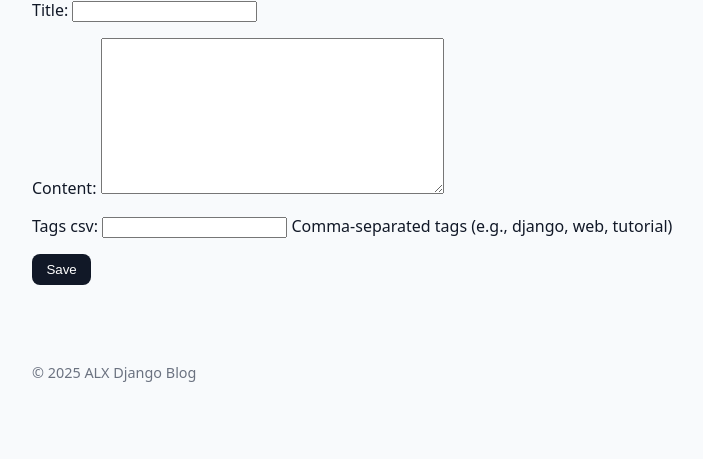
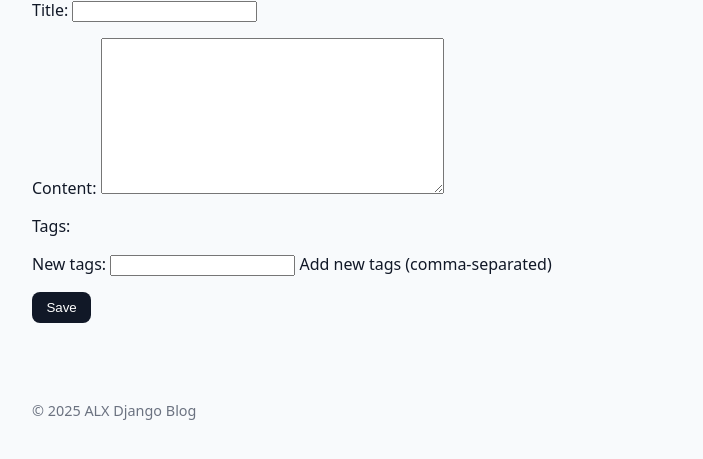
Before and after one commit to yoh-ad/Alx_DjangoLearnLab, a Django app: page /posts/new/ in a window 1280 px wide. Shown: the part 165-624 px from the top of the page, without its empty margins (158-861 px from the left). Run offline with Django 5.2, Linux system fonts and the light colour scheme; the visitor is signed in with stand-in values (Sample User, id 1); data that the repository does not hold is empty.

Commit message:
Add files via upload

```diff
--- a/django_blog/blog/forms.py
+++ b/django_blog/blog/forms.py
@@ -16,19 +16,21 @@ class ProfileForm(forms.ModelForm):
         fields = ("first_name", "last_name", "email")
 
 class PostForm(forms.ModelForm):
-    tags_csv = forms.CharField(
+    # Expose existing tags for selection
+    tags = forms.ModelMultipleChoiceField(
+        queryset=Tag.objects.all(),
         required=False,
-        help_text="Comma-separated tags (e.g., django, web, tutorial)"
+        widget=forms.CheckboxSelectMultiple
+    )
+    # Allow creating new tags from comma-separated text
+    new_tags = forms.CharField(
+        required=False,
+        help_text="Add new tags (comma-separated)"
     )
 
     class Meta:
         model = Post
-        fields = ("title", "content", "tags_csv")
-
-    def __init__(self, *args, **kwargs):
-        super().__init__(*args, **kwargs)
-        if self.instance.pk:
-            self.fields['tags_csv'].initial = ", ".join(t.name for t in self.instance.tags.all())
+        fields = ("title", "content", "tags", "new_tags")
 
     def save(self, author=None, commit=True):
         post = super().save(commit=False)
@@ -36,14 +38,18 @@ class PostForm(forms.ModelForm):
             post.author = author
         if commit:
             post.save()
-        # handle tags
-        tags_csv = self.cleaned_data.get("tags_csv", "")
-        names = [t.strip() for t in tags_csv.split(",") if t.strip()]
-        tag_objs = []
-        for name in names:
+
+        # Existing selected tags
+        selected_tags = list(self.cleaned_data.get("tags", []))
+
+        # Create any new tags
+        fresh = []
+        for name in [t.strip() for t in self.cleaned_data.get("new_tags", "").split(",") if t.strip()]:
             tag, _ = Tag.objects.get_or_create(name=name)
-            tag_objs.append(tag)
-        post.tags.set(tag_objs)
+            fresh.append(tag)
+
+        # Assign union of both sets
+        post.tags.set(list({*selected_tags, *fresh}))
         if commit:
             post.save()
         return post
--- a/django_blog/blog/templates/blog/post_detail.html
+++ b/django_blog/blog/templates/blog/post_detail.html
@@ -7,7 +7,7 @@
   <div class="content">{{ post.content|linebreaks }}</div>
   <p class="tags">
     {% for tag in post.tags.all %}
-      <a class="tag" href="{% url 'posts_by_tag' slug=tag.slug %}">#{{ tag.name }}</a>
+      <a class="tag" href="{% url 'posts_by_tag' tag_name=tag.name %}">#{{ tag.name }}</a>
     {% empty %}<span class="muted">No tags</span>
     {% endfor %}
   </p>
--- a/django_blog/blog/templates/blog/post_list.html
+++ b/django_blog/blog/templates/blog/post_list.html
@@ -11,7 +11,7 @@
         <p>{{ post.content|truncatewords:30 }}</p>
         <p class="tags">
           {% for tag in post.tags.all %}
-            <a class="tag" href="{% url 'posts_by_tag' slug=tag.slug %}">#{{ tag.name }}</a>
+            <a class="tag" href="{% url 'posts_by_tag' tag_name=tag.name %}">#{{ tag.name }}</a>
           {% empty %}<span class="muted">No tags</span>
           {% endfor %}
         </p>
--- a/django_blog/blog/urls.py
+++ b/django_blog/blog/urls.py
@@ -20,7 +20,7 @@ urlpatterns = [
     path('comments/<int:pk>/delete/', CommentDeleteView.as_view(), name='comment_delete'),
 
     # Tags and Search
-    path('tags/<slug:slug>/', PostsByTagView.as_view(), name='posts_by_tag'),
+    path('tags/<str:tag_name>/', PostsByTagView.as_view(), name='posts_by_tag'),
     path('search/', SearchResultsView.as_view(), name='search'),
 
     # Auth (registration & profile; login/logout provided by accounts/ include)
--- a/django_blog/blog/views.py
+++ b/django_blog/blog/views.py
@@ -128,8 +128,16 @@ class PostsByTagView(ListView):
     context_object_name = 'posts'
 
     def get_queryset(self):
-        self.tag = get_object_or_404(Tag, slug=self.kwargs['slug'])
+        tag_name = self.kwargs['tag_name']
+        self.tag = Tag.objects.filter(name__iexact=tag_name).first()
+        if not self.tag:
+            return Post.objects.none()
         return Post.objects.filter(tags=self.tag)
+
+    def get_context_data(self, **kwargs):
+        ctx = super().get_context_data(**kwargs)
+        ctx['tag'] = self.tag
+        return ctx
 
     def get_context_data(self, **kwargs):
         ctx = super().get_context_data(**kwargs)
@@ -143,7 +151,7 @@ class SearchResultsView(ListView):
     context_object_name = 'results'
 
     def get_queryset(self):
-        q = self.request.GET.get('q', '')
+        q = self.request.GET.get('q') or self.request.GET.get('query') or ''
         return Post.objects.filter(
             Q(title__icontains=q) | Q(content__icontains=q) | Q(tags__name__icontains=q)
         ).distinct()
```
